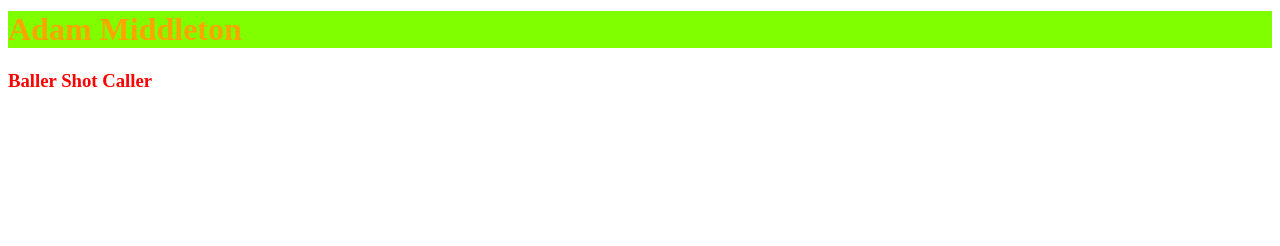
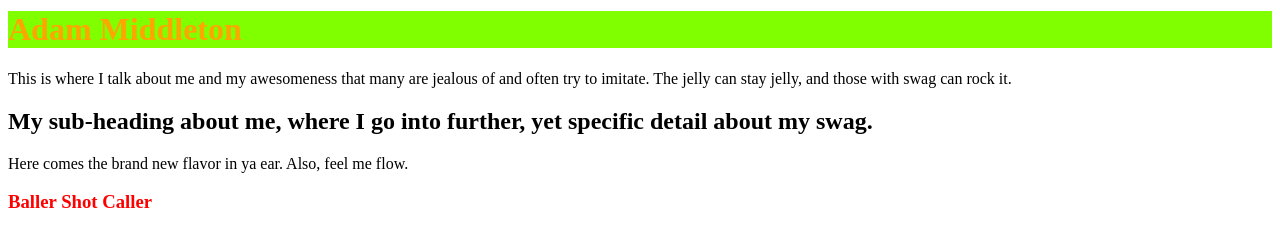
Before and after one commit to adammiddleton/adammiddleton.github.io, a plain HTML site: page index.html in a window 1280 px wide. Shown: the part 322-568 px from the top of the page. Drawn offline with Linux system fonts and the light colour scheme.

Commit message:
Added a few subheaders and paragraphs

```diff
--- a/index.html
+++ b/index.html
@@ -12,6 +12,9 @@
 			<img src="https://lh6.googleusercontent.com/-5b6TLCzqDl0/AAAAAAAAAAI/AAAAAAAAAFc/JXYmsRKJzEU/photo.jpg">
 		</a>
 		<h1 class="name" id="stuff"> Adam Middleton</h1>
+		<p> This is where I talk about me and my awesomeness that many are jealous of and often try to imitate. The jelly can stay jelly, and those with swag can rock it.</p>
+		<h2> My sub-heading about me, where I go into further, yet specific detail about my swag.</h2>
+		<p> Here comes the brand new flavor in ya ear. Also, feel me flow.</p>
 		<h3 id="title"> Baller Shot Caller</h3>
 	</body>
 
```
